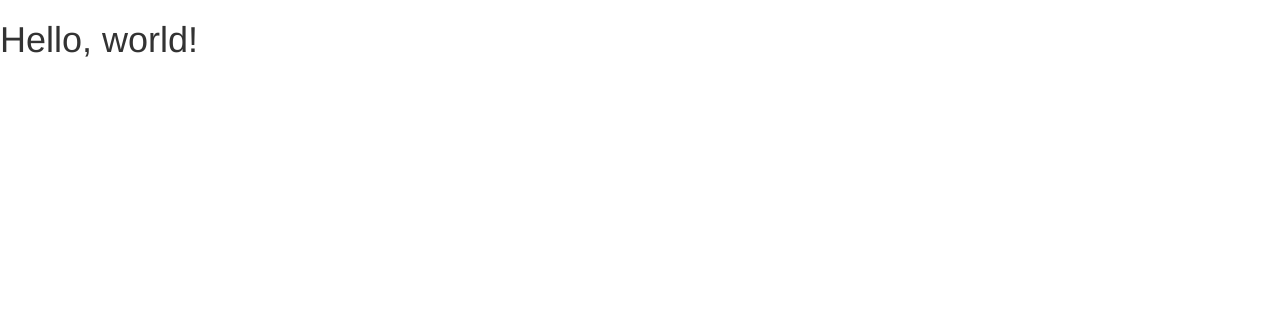
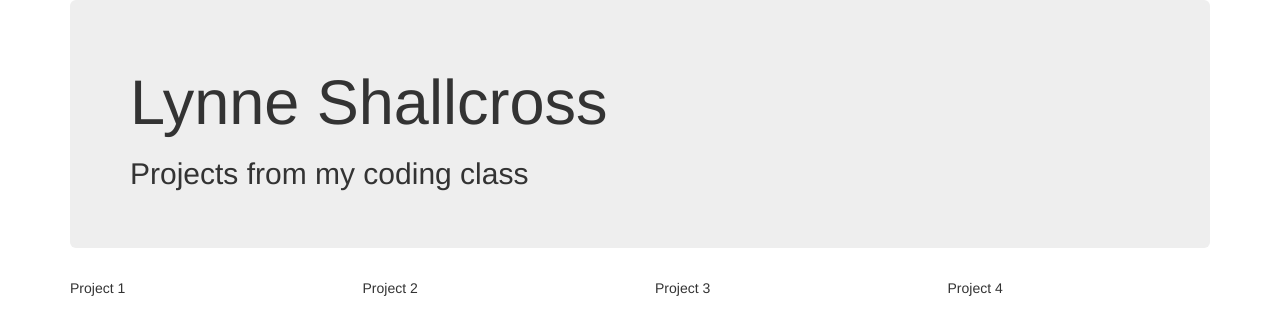
Before and after one commit to lshallcross/lshallcross.github.io, a plain HTML site: page index.html in a window 1280 px wide. Drawn offline with nearby package versions, Linux system fonts and the light colour scheme.

Commit message:
added columns

```diff
--- a/index.html
+++ b/index.html
@@ -15,7 +15,26 @@
     <![endif]-->
   </head>
   <body>
-    <h1>Hello, world!</h1>
+
+
+<div class="container">
+
+<div class="jumbotron">
+  <h1>Lynne Shallcross</h1>
+  <h2>Projects from my coding class</h2>
+</div>
+
+<div class="row">
+  <div class="col-sm-3"> Project 1 </div>
+  <div class="col-sm-3"> Project 2 </div>
+  <div class="col-sm-3"> Project 3 </div>
+  <div class="col-sm-3"> Project 4 </div>
+</div>
+
+</div>
+
+
+
 
     <!-- jQuery (necessary for Bootstrap's JavaScript plugins) -->
     <script src="https://ajax.googleapis.com/ajax/libs/jquery/1.11.1/jquery.min.js"></script>
```
